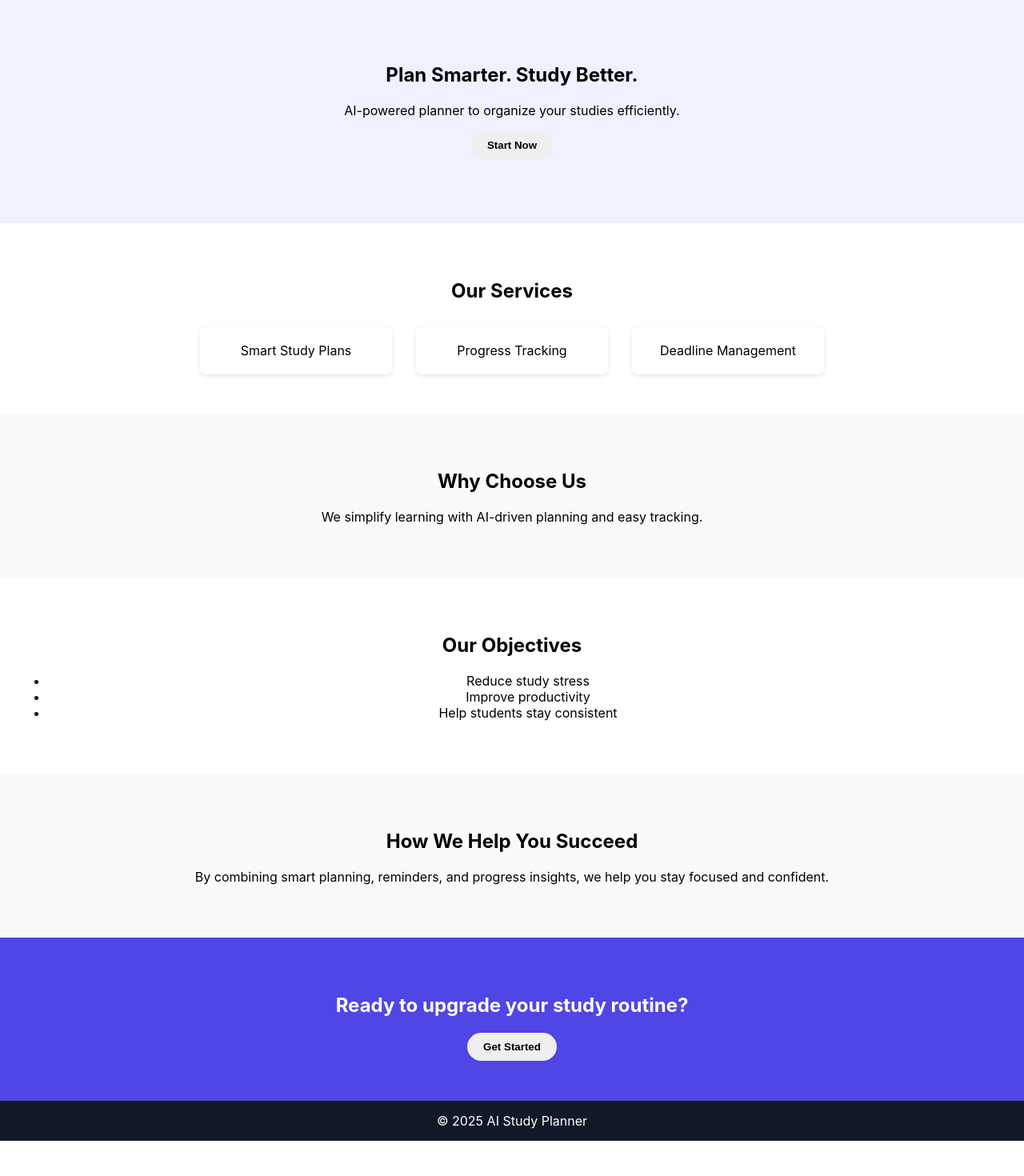
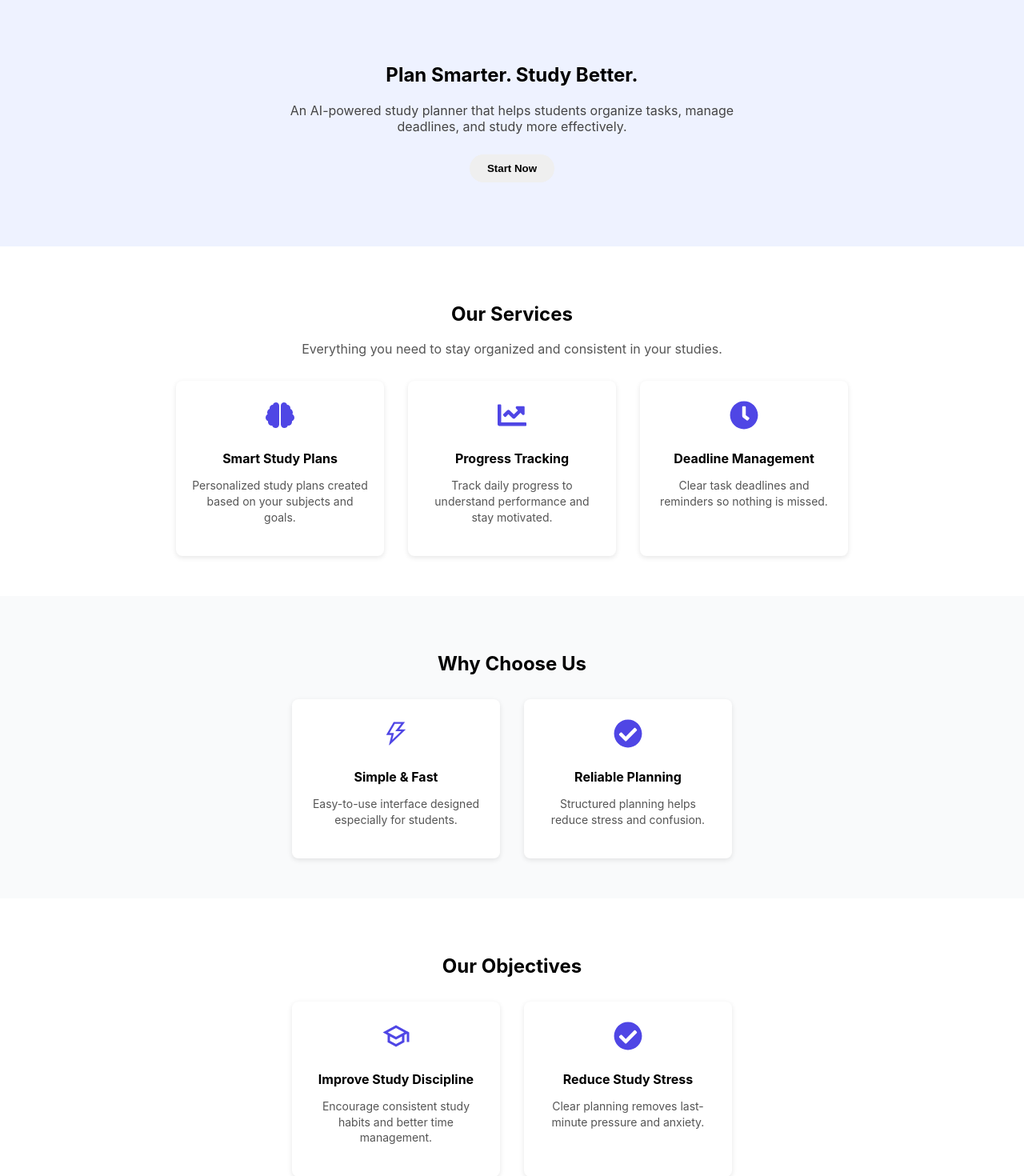
Before and after one commit to pinkysingh5289/ai-study-planner, a React (Create React App) app: page / in a window 1280 px wide. Shown: the part 120-1590 px from the top of the page at 80% size. Before the commit the page ends 1546 px from the top, so only its background shows below. Built offline with nearby package versions, Linux system fonts and the light colour scheme.

Commit message:
AI Study Planner landing page

```diff
--- a/package.json
+++ b/package.json
@@ -9,6 +9,7 @@
     "@testing-library/user-event": "^13.5.0",
     "react": "^19.2.3",
     "react-dom": "^19.2.3",
+    "react-icons": "^5.5.0",
     "react-router-dom": "^7.11.0",
     "react-scripts": "5.0.1",
     "web-vitals": "^2.1.4"
--- a/src/App.css
+++ b/src/App.css
@@ -5,7 +5,7 @@ html, body {
   font-family: Arial, sans-serif;
 }
 
-/* ===== LAYOUT FIX (IMPORTANT) ===== */
+/* ===== LAYOUT FIX ===== */
 .app-layout {
   min-height: 100vh;
   display: flex;
@@ -60,13 +60,19 @@ html, body {
   background: #eef2ff;
 }
 
+.hero p {
+  max-width: 600px;
+  margin: 10px auto 25px;
+  color: #444;
+}
+
 /* ===== SECTIONS ===== */
 .section {
   padding: 50px 20px;
   text-align: center;
 }
 
-/* Container to align sections */
+/* Container */
 .container {
   max-width: 1100px;
   margin: 0 auto;
@@ -77,6 +83,14 @@ html, body {
   background: #f9fafb;
 }
 
+/* Section description */
+.section-desc {
+  max-width: 650px;
+  margin: 10px auto 30px;
+  color: #555;
+}
+
+/* ===== CARDS ===== */
 .cards {
   display: flex;
   justify-content: center;
@@ -85,13 +99,32 @@ html, body {
   margin-top: 30px;
 }
 
-
 .card {
-  padding: 20px;
+  padding: 25px 20px;
   background: white;
   border-radius: 8px;
-  width: 200px;
+  width: 220px;
   box-shadow: 0 2px 6px rgba(0,0,0,0.1);
+  text-align: center;
+}
+
+/* Icons inside cards */
+.icon {
+  font-size: 36px;
+  color: #4f46e5;
+  margin-bottom: 12px;
+}
+
+/* Card text */
+.card h3 {
+  margin: 10px 0 8px;
+  font-size: 16px;
+}
+
+.card p {
+  font-size: 14px;
+  color: #555;
+  line-height: 1.4;
 }
 
 /* ===== CTA ===== */
@@ -102,8 +135,13 @@ html, body {
   padding: 50px 20px;
 }
 
+.cta p {
+  max-width: 600px;
+  margin: 10px auto 25px;
+}
+
 .cta-btn {
-  padding: 10px 20px;
+  padding: 10px 22px;
   border-radius: 20px;
   border: none;
   cursor: pointer;
@@ -143,3 +181,20 @@ html, body {
   background: #111827;
   color: white;
 }
+
+/* ===== RESPONSIVE (small screens) ===== */
+@media (max-width: 768px) {
+  .navbar {
+    flex-direction: column;
+    gap: 10px;
+  }
+
+  .cards {
+    gap: 20px;
+  }
+
+  .card {
+    width: 100%;
+    max-width: 280px;
+  }
+}
--- a/src/pages/Home.jsx
+++ b/src/pages/Home.jsx
@@ -1,10 +1,17 @@
+import { FaBrain, FaChartLine, FaClock, FaCheckCircle } from "react-icons/fa";
+import { MdOutlineSchool } from "react-icons/md";
+import { AiOutlineThunderbolt } from "react-icons/ai";
+
 export default function Home() {
   return (
     <>
       {/* Hero Section */}
       <section className="hero">
         <h1>Plan Smarter. Study Better.</h1>
-        <p>AI-powered planner to organize your studies efficiently.</p>
+        <p>
+          An AI-powered study planner that helps students organize tasks,
+          manage deadlines, and study more effectively.
+        </p>
         <button className="cta-btn">Start Now</button>
       </section>
 
@@ -12,44 +19,103 @@ export default function Home() {
       <section className="section">
         <div className="container">
           <h2>Our Services</h2>
+          <p className="section-desc">
+            Everything you need to stay organized and consistent in your studies.
+          </p>
 
           <div className="cards">
-      <div className="card">Smart Study Plans</div>
-      <div className="card">Progress Tracking</div>
-      <div className="card">Deadline Management</div>
+            <div className="card">
+              <FaBrain className="icon" />
+              <h3>Smart Study Plans</h3>
+              <p>
+                Personalized study plans created based on your subjects and goals.
+              </p>
+            </div>
+
+            <div className="card">
+              <FaChartLine className="icon" />
+              <h3>Progress Tracking</h3>
+              <p>
+                Track daily progress to understand performance and stay motivated.
+              </p>
+            </div>
+
+            <div className="card">
+              <FaClock className="icon" />
+              <h3>Deadline Management</h3>
+              <p>
+                Clear task deadlines and reminders so nothing is missed.
+              </p>
+            </div>
           </div>
         </div>
       </section>
 
-
       {/* Why Choose Us */}
       <section className="section light">
+        <div className="container">
           <h2>Why Choose Us</h2>
-        <p>We simplify learning with AI-driven planning and easy tracking.</p>
+
+          <div className="cards">
+            <div className="card">
+              <AiOutlineThunderbolt className="icon" />
+              <h3>Simple & Fast</h3>
+              <p>
+                Easy-to-use interface designed especially for students.
+              </p>
+            </div>
+
+            <div className="card">
+              <FaCheckCircle className="icon" />
+              <h3>Reliable Planning</h3>
+              <p>
+                Structured planning helps reduce stress and confusion.
+              </p>
+            </div>
+          </div>
+        </div>
       </section>
 
       {/* Our Objectives */}
       <section className="section">
+        <div className="container">
           <h2>Our Objectives</h2>
-        <ul>
-          <li>Reduce study stress</li>
-          <li>Improve productivity</li>
-          <li>Help students stay consistent</li>
-        </ul>
+
+          <div className="cards">
+            <div className="card">
+              <MdOutlineSchool className="icon" />
+              <h3>Improve Study Discipline</h3>
+              <p>
+                Encourage consistent study habits and better time management.
+              </p>
+            </div>
+
+            <div className="card">
+              <FaCheckCircle className="icon" />
+              <h3>Reduce Study Stress</h3>
+              <p>
+                Clear planning removes last-minute pressure and anxiety.
+              </p>
+            </div>
+          </div>
+        </div>
       </section>
 
-      {/* Extra Section (as you asked 😄) */}
+      {/* Extra Section */}
       <section className="section light">
+        <div className="container">
           <h2>How We Help You Succeed</h2>
-        <p>
-          By combining smart planning, reminders, and progress insights,
-          we help you stay focused and confident.
+          <p className="section-desc">
+            By combining smart planning, progress tracking, and reminders,
+            we help students stay focused, confident, and in control.
           </p>
+        </div>
       </section>
 
       {/* CTA */}
       <section className="cta">
         <h2>Ready to upgrade your study routine?</h2>
+        <p>Start planning smarter and achieve your academic goals.</p>
         <button className="cta-btn">Get Started</button>
       </section>
     </>
```
Also changed, not shown: 1 other file (tests, documents, lock files or other folders). Lines whose indentation alone changed are shown as unchanged.
